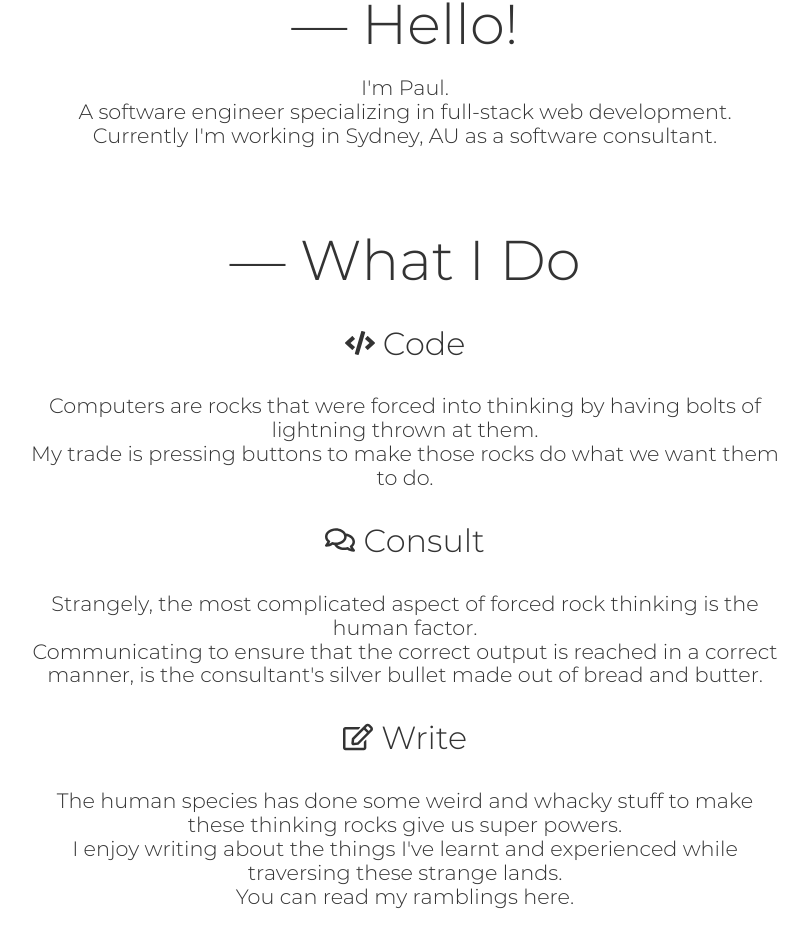
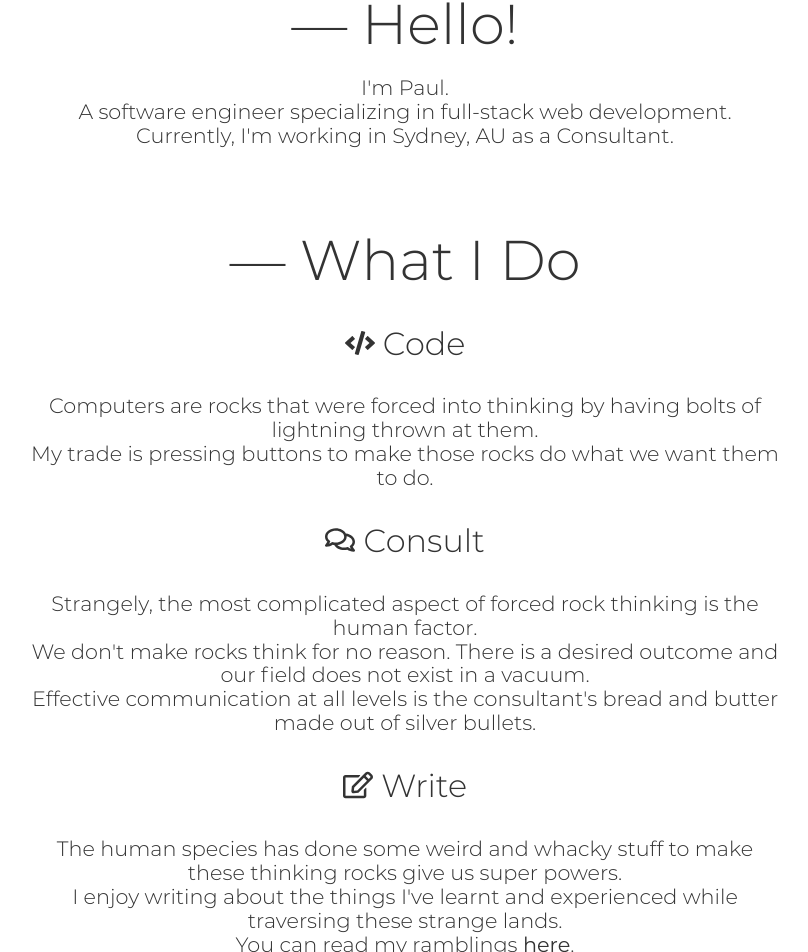
Before and after one commit to PaulHJoo/profile, a React app: page / in a window 1280 px wide. Shown: the part 859-1811 px from the top of the page, without its empty margins (235-1043 px from the left). Built offline with nearby package versions, Linux system fonts and the light colour scheme.

Commit message:
What I Do rewrite.

```diff
--- a/src/profile/intro.tsx
+++ b/src/profile/intro.tsx
@@ -19,7 +19,7 @@ class Intro extends React.Component<IIntroProps> {
                     A software engineer specializing in full-stack web development.
                 </p>
                 <p className="text-center text-small margin-zero">
-                    Currently I'm working in Sydney, AU as a software consultant.
+                    Currently, I'm working in Sydney, AU as a Consultant.
                 </p>
             </div>
         );
--- a/src/profile/what-i-do.tsx
+++ b/src/profile/what-i-do.tsx
@@ -57,7 +57,10 @@ class WhatIDo extends React.Component<IWhatIDoProps, IWhatIDoState> {
                             Strangely, the most complicated aspect of forced rock thinking is the human factor.
                         </p>
                         <p className="text-center text-small margin-zero">
-                            Communicating to ensure that the correct output is reached in a correct manner, is the consultant's silver bullet made out of bread and butter.
+                            We don't make rocks think for no reason. There is a desired outcome and our field does not exist in a vacuum.
+                        </p>
+                        <p className="text-center text-small margin-zero">
+                            Effective communication at all levels is the consultant's bread and butter made out of silver bullets.
                         </p>
                     </div>
                     <Checkpoint onReach={this.writeSlideUp} />
@@ -72,7 +75,7 @@ class WhatIDo extends React.Component<IWhatIDoProps, IWhatIDoState> {
                             I enjoy writing about the things I've learnt and experienced while traversing these strange lands.
                         </p>
                         <p className="text-center text-small margin-zero">
-                            You can read my ramblings <a className="line-hover">here</a>.
+                            You can read my ramblings <a className="line-hover font-normal">here</a>.
                         </p>
                     </div>
                 </div>
```
